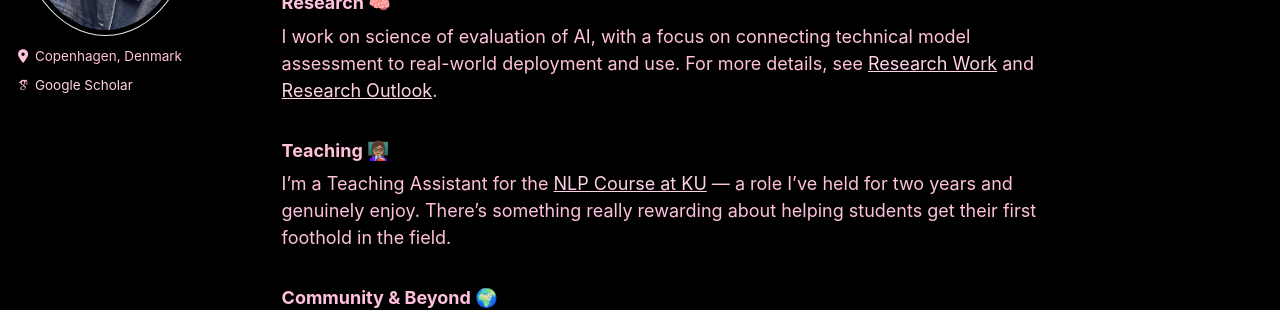
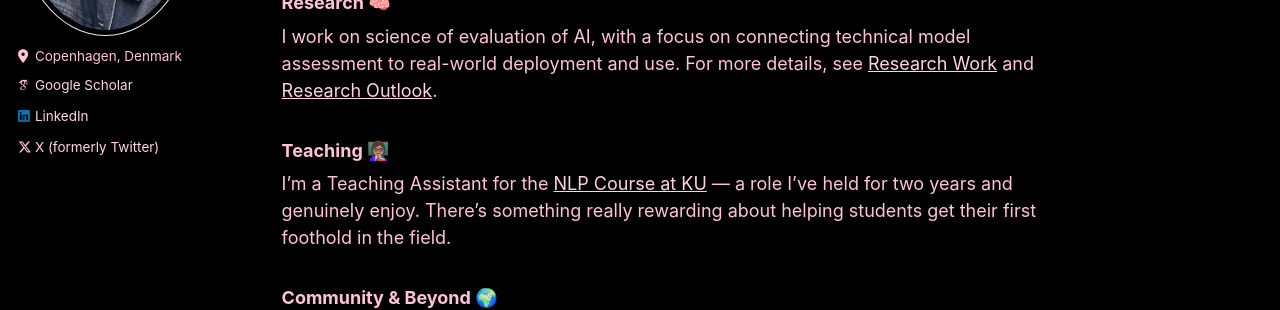
Before and after one commit to ruchiradhar/ruchiradhar.github.io, a Jekyll site: the page built from _pages/about.md, in a window 1280 px wide. Shown: the part 280-590 px from the top of the page. Built offline with Jekyll 4.4.1, drawn with Linux system fonts in a browser that asks for light colours; some web fonts are replaced.

Commit message:
Update 3 2026

```diff
--- a/_config.yml
+++ b/_config.yml
@@ -32,8 +32,6 @@ author:
 
   # Academic websites
   arxiv            : # URL - Update with the correct link to your profile
-  linkedin         : ruchira-dhar-105427122
-  github           : "ruchiradhar"
   googlescholar    : "https://scholar.google.com/citations?user=YgAMn9gAAAAJ&hl=en"
   impactstory      : # URL
   orcid            : #"https://orcid.org/0009-0001-7199-4829"
@@ -58,7 +56,7 @@ author:
   keybase          : # Username
   instagram        : # Username
   lastfm           : # Username
-  linkedin         : #ruchira-dhar-105427122
+  linkedin         : ruchira-dhar-105427122
   mastodon         : # URL
   medium           : # URL
   pinterest        : # Username
@@ -66,7 +64,7 @@ author:
   steam            : # Username
   telegram         : # URL
   tumblr           : # Username
-  twitter          : #eclecticruchira
+  twitter          : eclecticruchira
   vine             : # Username
   weibo            : # Username
   wikipedia        : # Username
```
